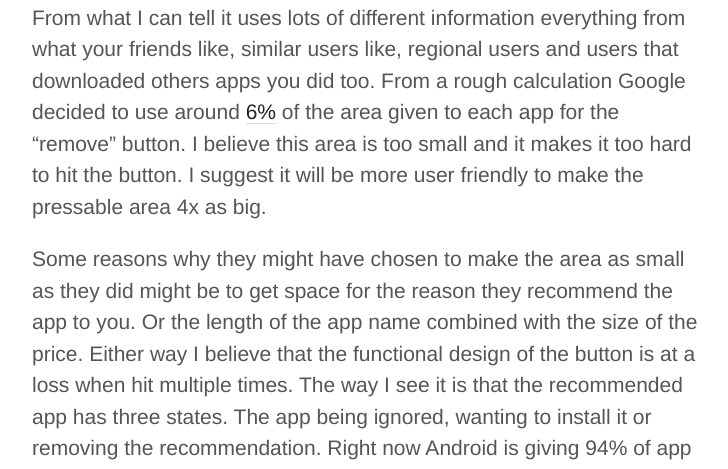
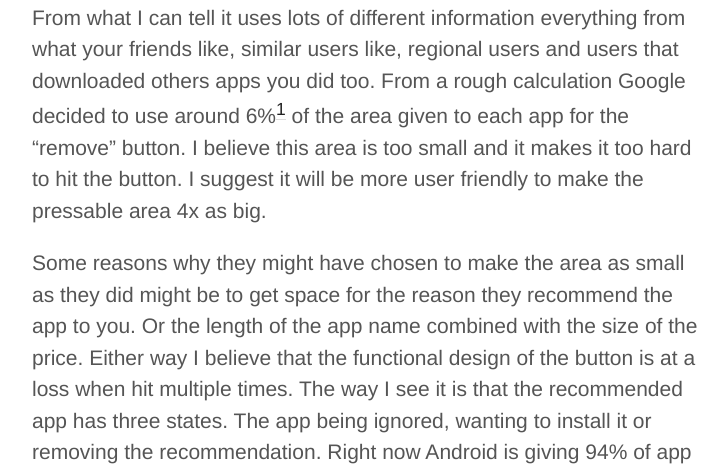
Before and after one commit to Andersos/andersos.net, a Jekyll site: the page built from _posts/2012-09-14-ux-google-play-store-recommendations.md, in a window 1280 px wide and 900 px high. Shown: the part 417-886 px from the top of the window, without its empty margins (272-1000 px from the left). Built offline with Jekyll 4.4.1, drawn with Linux system fonts in a browser that asks for light colours; Markdown is read by kramdown in place of the engine named in the settings; some of the changed text lies outside the part shown.

Commit message:
Close #39

```diff
--- a/_posts/2012-09-14-ux-google-play-store-recommendations.md
+++ b/_posts/2012-09-14-ux-google-play-store-recommendations.md
@@ -16,7 +16,7 @@
 - UX
 ---
 
-Google recently launched "Recommended for You" for its Android platform. Personally I believe this is a nice feature because it's hard to find apps other than top sellers or from similar lists in the Android store. From what I can tell it uses lots of different information everything from what your friends like, similar users like, regional users and users that downloaded others apps you did too. From a rough calculation Google decided to use around <a href="https://gist.github.com/3594090">6%</a> of the area given to each app for the "remove" button. I believe this area is too small and it makes it too hard to hit the button. I suggest it will be more user friendly to make the pressable area 4x as big.
+Google recently launched "Recommended for You" for its Android platform. Personally I believe this is a nice feature because it's hard to find apps other than top sellers or from similar lists in the Android store. From what I can tell it uses lots of different information everything from what your friends like, similar users like, regional users and users that downloaded others apps you did too. From a rough calculation Google decided to use around 6%<sup><a href="#cite-1">1</a></sup> of the area given to each app for the "remove" button. I believe this area is too small and it makes it too hard to hit the button. I suggest it will be more user friendly to make the pressable area 4x as big.
 
 Some reasons why they might have chosen to make the area as small as they did might be to get space for the reason they recommend the app to you. Or the length of the app name combined with the size of the price. Either way I believe that the functional design of the button is at a loss when hit multiple times. The way I see it is that the recommended app has three states. The app being ignored, wanting to install it or removing the recommendation. Right now Android is giving 94% of app space to the wanting to installed action while the remove recommendation is given a lot less. One might argue that the designers want people to install more apps and have left the split this way for that reason. If so I think it was not the right decision. There is also a lot of important information in the user taking the step to remove a recommendation. This action can be used to fine tune future recommendations to find even better recommendations for the user.
 
@@ -29,3 +29,9 @@
 Oh, and when we are on the subject I'm really not impressed by the way the Google Play Store differentiates between applications you have bought, installed, is free or can buy. The boxes used to display this information are too similar. In the case where there is a free app and a installed app there are only two letters separation the two states. Some ways you can differentiate is by giving the different states different colors. In this case let light blue be the color of installed apps, the standard Android green for apps that can be bought and are free and keep the gray for bought but uninstalled applications. Somehow I imagine the reson why the Android Team diden't want this solution was to keep away from having lots of colors. This is not functional design and lessens the user experience. Another way to seperate the states could be to add a small phone icon to applications that are installed. That way you can keep the same color scheme but the apps that are installed will be esily reconisable by the small phone icon. Now some people will argue that Android is about more than phones. Android is in tables, <a href="http://www.theverge.com/2012/8/29/3276302/samsung-galaxy-camera-announcement" target="_blank">cameras</a> and even in <a href="http://www.androidauthority.com/android-powered-oem-car-stereo-68660/" target="_blank">cars</a>. But I'm pritty sure you can design an icon that represents all of these.
 
 <img class="centered" alt="Google Play Store colors" src="/images/2012-09-14-ux-google-play-store-recommendations/android4.png" height="341" title="Google Play Store colors" width="400" />
+
+<a name="cite-1"></a>
+#### 1. Calculating the size
+Size of lime area 720 px * 160 px = 115 200 px
+Size of red area 80 px * 80 px = 6 400 px
+6 400 px / 115 200 px = 5,55%
```
